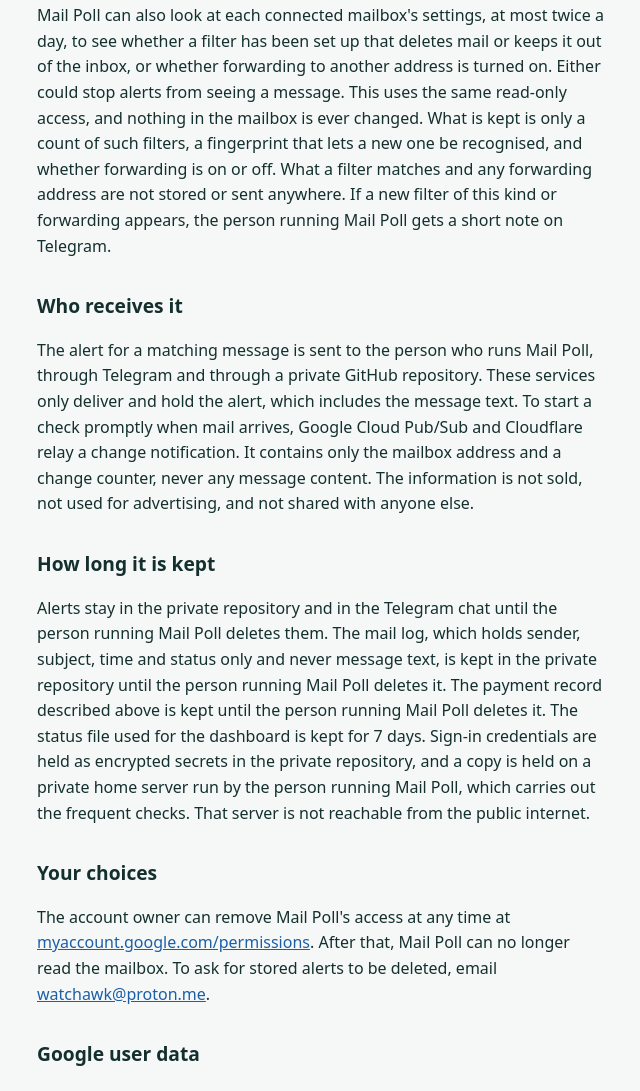
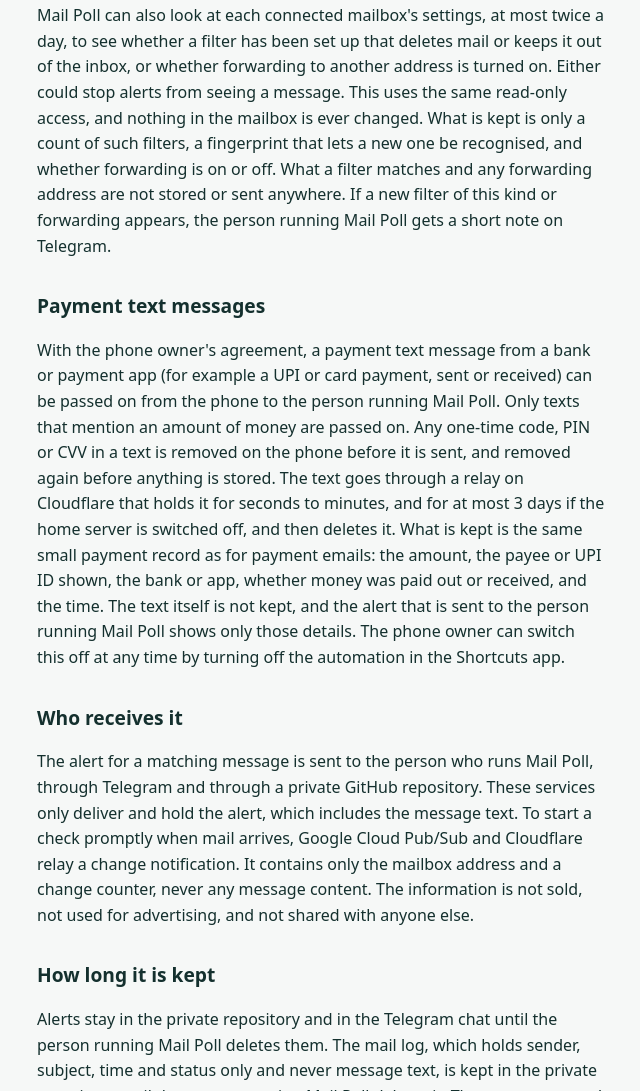
Before and after one commit to watchawk/watchawk.github.io, a plain HTML site: page privacy/index.html in a window 1280 px wide. Shown: the part 1159-2250 px from the top of the page, without its empty margins (283-923 px from the left). Drawn offline with Linux system fonts and the light colour scheme.

Commit message:
Update privacy policy: payment text messages (codes removed, relay holds briefly)
Co-Authored-By: Claude Sonnet 5.5 <noreply@anthropic.com>

```diff
--- a/privacy/index.html
+++ b/privacy/index.html
@@ -38,6 +38,9 @@
     <h2>Mail settings check</h2>
     <p>Mail Poll can also look at each connected mailbox's settings, at most twice a day, to see whether a filter has been set up that deletes mail or keeps it out of the inbox, or whether forwarding to another address is turned on. Either could stop alerts from seeing a message. This uses the same read-only access, and nothing in the mailbox is ever changed. What is kept is only a count of such filters, a fingerprint that lets a new one be recognised, and whether forwarding is on or off. What a filter matches and any forwarding address are not stored or sent anywhere. If a new filter of this kind or forwarding appears, the person running Mail Poll gets a short note on Telegram.</p>
 
+    <h2>Payment text messages</h2>
+    <p>With the phone owner's agreement, a payment text message from a bank or payment app (for example a UPI or card payment, sent or received) can be passed on from the phone to the person running Mail Poll. Only texts that mention an amount of money are passed on. Any one-time code, PIN or CVV in a text is removed on the phone before it is sent, and removed again before anything is stored. The text goes through a relay on Cloudflare that holds it for seconds to minutes, and for at most 3 days if the home server is switched off, and then deletes it. What is kept is the same small payment record as for payment emails: the amount, the payee or UPI ID shown, the bank or app, whether money was paid out or received, and the time. The text itself is not kept, and the alert that is sent to the person running Mail Poll shows only those details. The phone owner can switch this off at any time by turning off the automation in the Shortcuts app.</p>
+
     <h2>Who receives it</h2>
     <p>The alert for a matching message is sent to the person who runs Mail Poll, through Telegram and through a private GitHub repository. These services only deliver and hold the alert, which includes the message text. To start a check promptly when mail arrives, Google Cloud Pub/Sub and Cloudflare relay a change notification. It contains only the mailbox address and a change counter, never any message content. The information is not sold, not used for advertising, and not shared with anyone else.</p>
 
```
